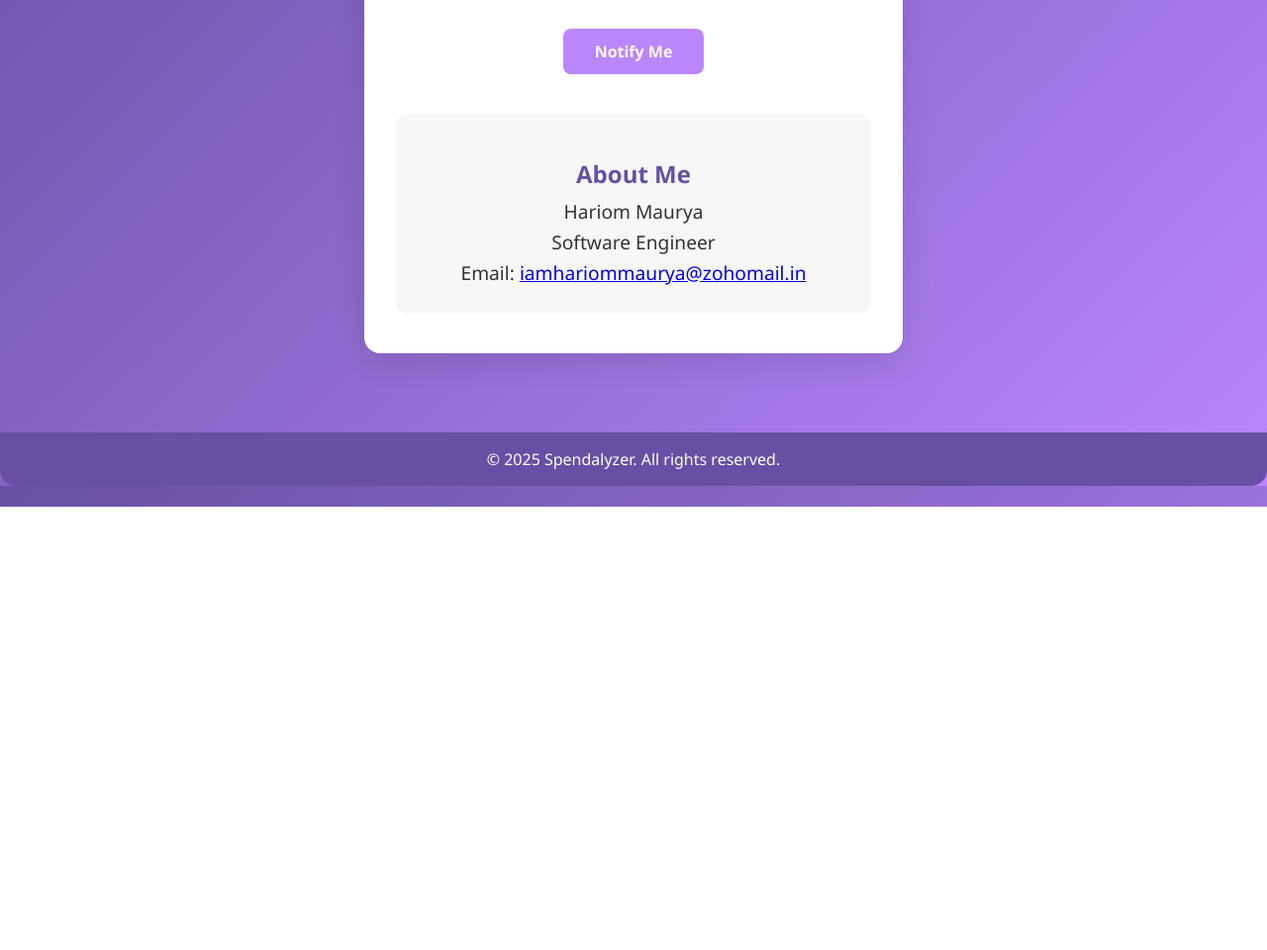
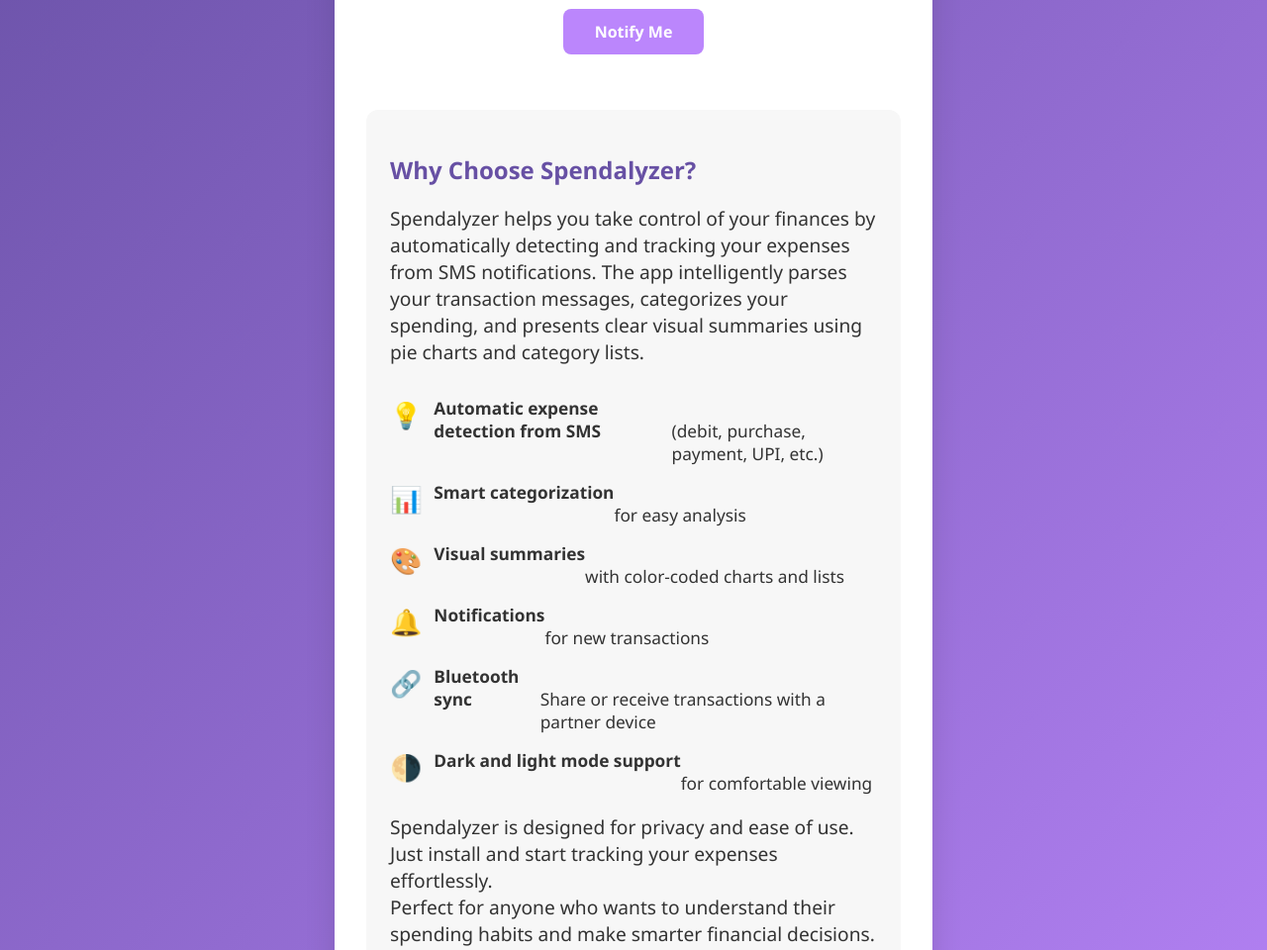
Before and after one commit to spendalyzer/spendalyzer.github.io, a plain HTML site: page index.html in a window 1280 px wide. Shown: the part 288-1248 px from the top of the page at 99% size. Before the commit the page ends 800 px from the top, so only its background shows below. Drawn offline with Linux system fonts and the light colour scheme.

Commit message:
Update index.html
more info added

```diff
--- a/index.html
+++ b/index.html
@@ -13,12 +13,12 @@
             padding: 0;
         }
         .container {
-            max-width: 480px;
-            margin: 80px auto;
+            max-width: 540px;
+            margin: 60px auto 0 auto;
             background: #fff;
             border-radius: 16px;
             box-shadow: 0 8px 32px rgba(0,0,0,0.12);
-            padding: 40px 32px;
+            padding: 40px 32px 24px 32px;
             text-align: center;
         }
         h1 {
@@ -38,17 +38,46 @@
             text-decoration: none;
             font-weight: bold;
             transition: background 0.2s;
+            margin-bottom: 24px;
         }
         .cta:hover {
             background: #6750A4;
         }
+        .features-section {
+            margin-top: 32px;
+            background: #f7f7f7;
+            border-radius: 12px;
+            padding: 24px;
+            color: #333;
+            text-align: left;
+        }
+        .features-section h2 {
+            color: #6750A4;
+            margin-bottom: 12px;
+        }
+        .features-list {
+            list-style: none;
+            padding: 0;
+            margin: 0 0 16px 0;
+        }
+        .features-list li {
+            margin-bottom: 16px;
+            font-size: 1.08em;
+            display: flex;
+            align-items: flex-start;
+        }
+        .icon {
+            font-size: 1.5em;
+            margin-right: 12px;
+        }
         .about {
-            margin-top: 40px;
+            margin-top: 32px;
             background: #f7f7f7;
             border-radius: 12px;
             padding: 24px;
             color: #333;
             font-size: 1em;
+            text-align: left;
         }
         .about h2 {
             color: #6750A4;
@@ -56,6 +85,13 @@
         }
         .about p {
             margin: 4px 0;
+        }
+        .about a {
+            color: #BB86FC;
+            text-decoration: none;
+        }
+        .about a:hover {
+            text-decoration: underline;
         }
         footer {
             margin-top: 40px;
@@ -76,6 +112,48 @@
             Stay tuned for our launch!
         </p>
         <a href="#" class="cta">Notify Me</a>
+        <div class="features-section">
+            <h2>Why Choose Spendalyzer?</h2>
+            <p>
+                Spendalyzer helps you take control of your finances by automatically detecting and tracking your expenses from SMS notifications. The app intelligently parses your transaction messages, categorizes your spending, and presents clear visual summaries using pie charts and category lists.
+            </p>
+            <ul class="features-list">
+                <li>
+                    <span class="icon">💡</span>
+                    <strong>Automatic expense detection from SMS</strong> <br>
+                    (debit, purchase, payment, UPI, etc.)
+                </li>
+                <li>
+                    <span class="icon">📊</span>
+                    <strong>Smart categorization</strong> <br>
+                    for easy analysis
+                </li>
+                <li>
+                    <span class="icon">🎨</span>
+                    <strong>Visual summaries</strong> <br>
+                    with color-coded charts and lists
+                </li>
+                <li>
+                    <span class="icon">🔔</span>
+                    <strong>Notifications</strong> <br>
+                    for new transactions
+                </li>
+                <li>
+                    <span class="icon">🔗</span>
+                    <strong>Bluetooth sync</strong> <br>
+                    Share or receive transactions with a partner device
+                </li>
+                <li>
+                    <span class="icon">🌗</span>
+                    <strong>Dark and light mode support</strong> <br>
+                    for comfortable viewing
+                </li>
+            </ul>
+            <p>
+                Spendalyzer is designed for privacy and ease of use. Just install and start tracking your expenses effortlessly.<br>
+                Perfect for anyone who wants to understand their spending habits and make smarter financial decisions.
+            </p>
+        </div>
         <div class="about">
             <h2>About Me</h2>
             <p>Hariom Maurya</p>
```
